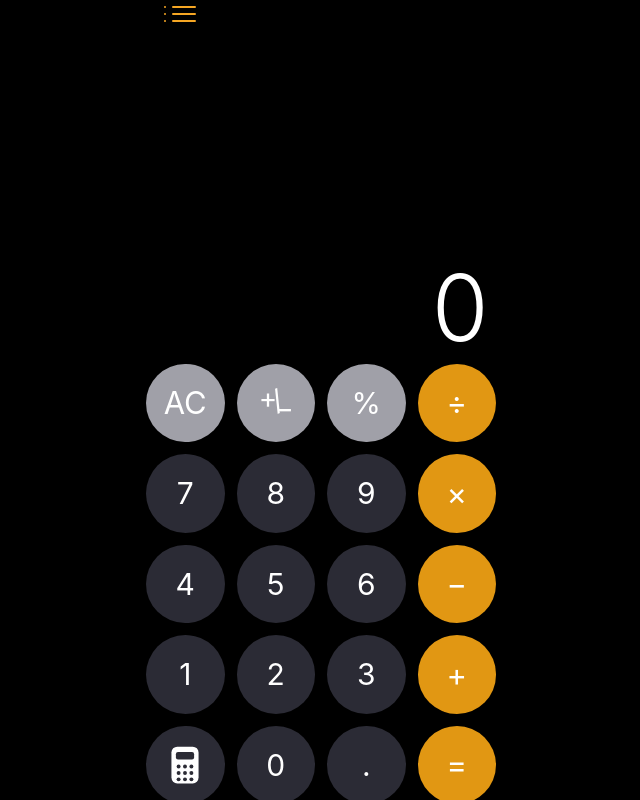
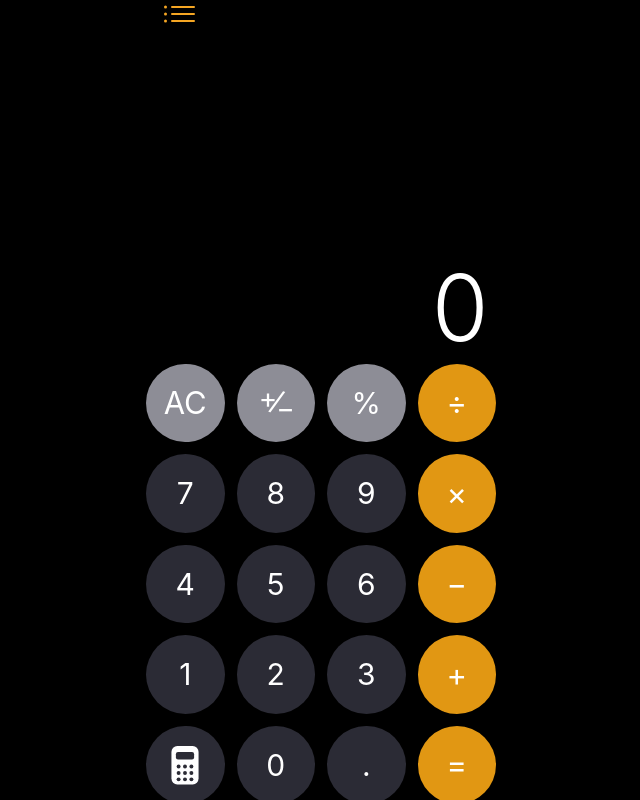
Before and after one commit to Knicksdebo22/Calculator, a React (Vite) app: page / in a window 1280 px wide. Shown: the whole page, without its empty margins (319-959 px from the left). Built offline with nearby package versions, Linux system fonts and the light colour scheme.

Commit message:
refine icon and button colors

```diff
--- a/src/App.tsx
+++ b/src/App.tsx
@@ -60,7 +60,7 @@ function getLastTypedNumber(nextExpr: string) {
 function CalcIcon() {
   return (
     <svg viewBox="0 0 24 24" className="calc-icon" aria-hidden="true">
-      <rect x="4.25" y="1.5" width="15.5" height="21" rx="3.35" fill="currentColor" />
+      <rect x="4.25" y="1.2" width="15.5" height="21.9" rx="3.35" fill="currentColor" />
       <rect x="6.8" y="4.6" width="10.4" height="4.3" rx="1.2" fill="#2b2b35" />
       <circle cx="8.35" cy="12.9" r="1.12" fill="#2b2b35" />
       <circle cx="12" cy="12.9" r="1.12" fill="#2b2b35" />
@@ -269,7 +269,9 @@ function App() {
           "button-text",
           value === "AC" ? "ac-text" : "",
           operators.has(value) || value === "=" ? "operator-text" : "",
-        ].join(" ").trim()}
+        ]
+          .join(" ")
+          .trim()}
       >
         {value}
       </span>
--- a/src/index.css
+++ b/src/index.css
@@ -56,7 +56,7 @@ button {
   display: block;
   width: 24px;
   height: 2px;
-  margin-left: 8px;
+  margin-left: 7px;
   border-radius: 999px;
   background: #f5a623;
 }
@@ -64,10 +64,10 @@ button {
 .top-accent span::before {
   content: "";
   position: absolute;
-  left: -8px;
+  left: -7px;
   top: 50%;
-  width: 2px;
-  height: 2px;
+  width: 3px;
+  height: 3px;
   transform: translateY(-50%);
   border-radius: 999px;
   background: #f5a623;
@@ -142,7 +142,7 @@ button {
 }
 
 .calc-button.gray {
-  background: #a0a0a8;
+  background: #8d8d96;
   color: white;
 }
 
@@ -168,7 +168,7 @@ button {
 
 .calc-icon {
   width: 42px;
-  height: 50px;
+  height: 54px;
   display: block;
 }
 
@@ -194,14 +194,14 @@ button {
 }
 
 .pm-minus {
-  right: 2px;
+  right: 1px;
   bottom: 1px;
 }
 
 .pm-slash {
   left: 16px;
-  top: 3px;
-  transform: rotate(-21deg);
+  top: 4px;
+  transform: rotate(21deg);
   transform-origin: center;
 }
 
```
